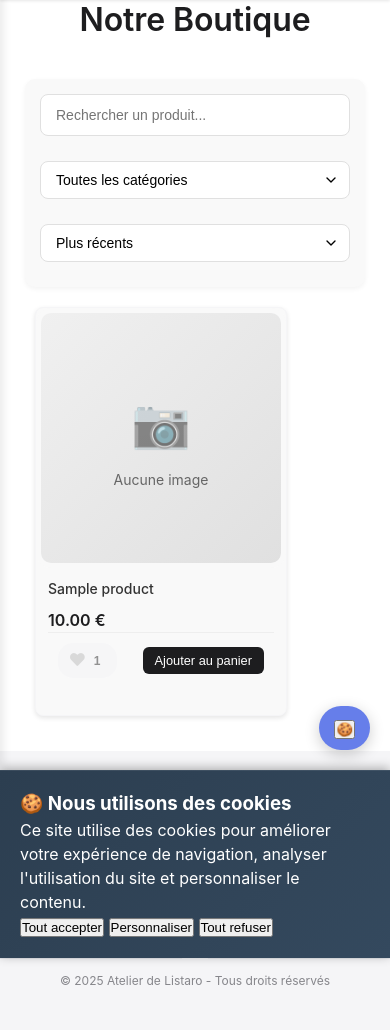
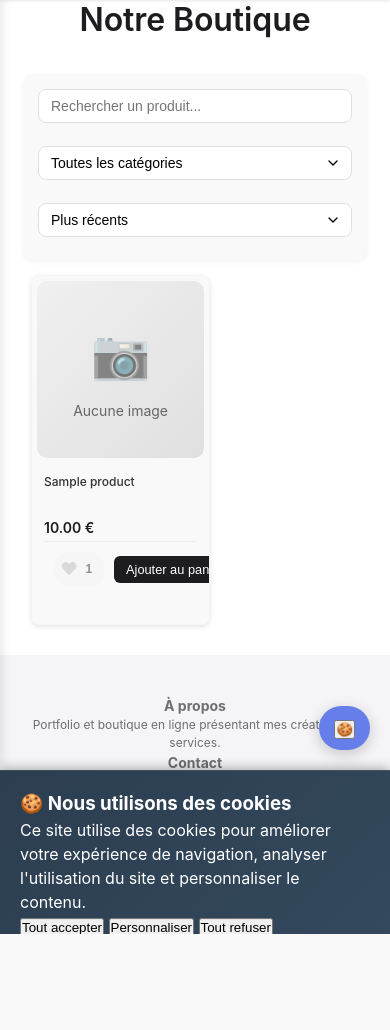
Before and after one commit to listaro75/Atelier_de_Listaro, a PHP site: page /shop.php in a window 390 px wide. Shown: the part 74-1104 px from the top of the page. After the commit the page ends 1008 px from the top, so only its background shows below. Run offline with PHP 8.4, Linux system fonts and the light colour scheme; tables that the repository leaves empty or names only in its code hold one stand-in row (values such as "Sample post").

Commit message:
Optimisation des styles CSS pour la présentation mobile : ajustements des espacements, des tailles de police et des bordures pour une meilleure expérience utilisateur.

```diff
--- a/_css/mobile-shop.css
+++ b/_css/mobile-shop.css
@@ -1,27 +1,30 @@
-/* Configuration mobile pour shop - 2 produits par ligne */
+/* Configuration mobile pour shop - 2 produits par ligne compacts */
 @media (max-width: 768px) {
     .products-grid {
         grid-template-columns: repeat(2, 1fr) !important;
-        gap: 12px !important;
-        padding: 0 10px !important;
+        gap: 8px !important;
+        padding: 0 8px !important;
     }
 
     .product-card {
-        border-radius: 12px;
-        box-shadow: 0 2px 8px rgba(0, 0, 0, 0.1);
+        border-radius: 8px;
+        box-shadow: 0 1px 4px rgba(0, 0, 0, 0.1);
         transition: transform 0.2s ease;
         background: white;
+        max-width: 180px;
+        margin: 0 auto;
     }
 
     .product-card:hover {
-        transform: translateY(-2px);
-        box-shadow: 0 4px 12px rgba(0, 0, 0, 0.15);
+        transform: translateY(-1px);
+        box-shadow: 0 2px 8px rgba(0, 0, 0, 0.15);
     }
 
     .product-images {
-        border-radius: 12px 12px 0 0;
+        border-radius: 8px 8px 0 0;
         overflow: hidden;
         aspect-ratio: 1;
+        height: 120px;
     }
 
     .product-image,
@@ -32,13 +35,13 @@
     }
 
     .product-info {
-        padding: 12px 10px;
+        padding: 8px 6px;
     }
 
     .product-name {
-        font-size: 14px !important;
-        line-height: 1.3;
-        margin-bottom: 6px;
+        font-size: 12px !important;
+        line-height: 1.2;
+        margin-bottom: 4px;
         font-weight: 500;
         color: #1d1d1f;
         /* Limitation à 2 lignes */
@@ -48,50 +51,67 @@
         -webkit-box-orient: vertical;
         overflow: hidden;
         text-overflow: ellipsis;
+        height: 28px;
     }
 
     .product-price {
-        font-size: 16px !important;
+        font-size: 14px !important;
         font-weight: 600;
         color: #000;
-        margin-top: 8px;
+        margin-top: 4px;
     }
 
     /* Optimisation des filtres sur mobile */
     .shop-container {
-        padding: 15px 10px;
+        padding: 10px 8px;
     }
 
     .filters {
         flex-direction: column;
-        gap: 10px;
-        margin-bottom: 20px;
+        gap: 8px;
+        margin-bottom: 15px;
     }
 
     .search-bar,
     .category-filter,
     .sort-filter {
         width: 100%;
-        margin-bottom: 10px;
+        margin-bottom: 8px;
+    }
+
+    .search-bar input,
+    .category-filter select,
+    .sort-filter select {
+        font-size: 14px;
+        padding: 8px 12px;
     }
 }
 
 /* Configuration pour très petits écrans (320px) */
 @media (max-width: 320px) {
     .products-grid {
-        gap: 8px !important;
-        padding: 0 5px !important;
+        gap: 6px !important;
+        padding: 0 4px !important;
+    }
+
+    .product-card {
+        max-width: 150px;
+    }
+
+    .product-images {
+        height: 100px;
     }
 
     .product-info {
-        padding: 8px 6px;
+        padding: 6px 4px;
     }
 
     .product-name {
-        font-size: 13px !important;
+        font-size: 11px !important;
+        height: 24px;
     }
 
     .product-price {
-        font-size: 15px !important;
+        font-size: 13px !important;
     }
 }
```
